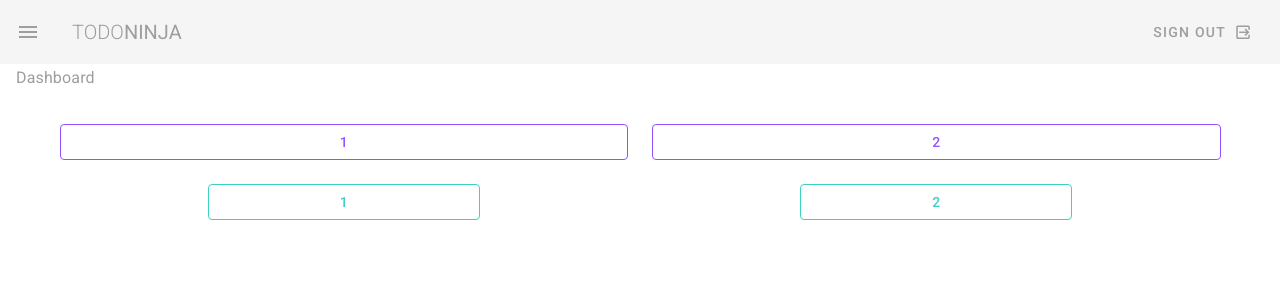
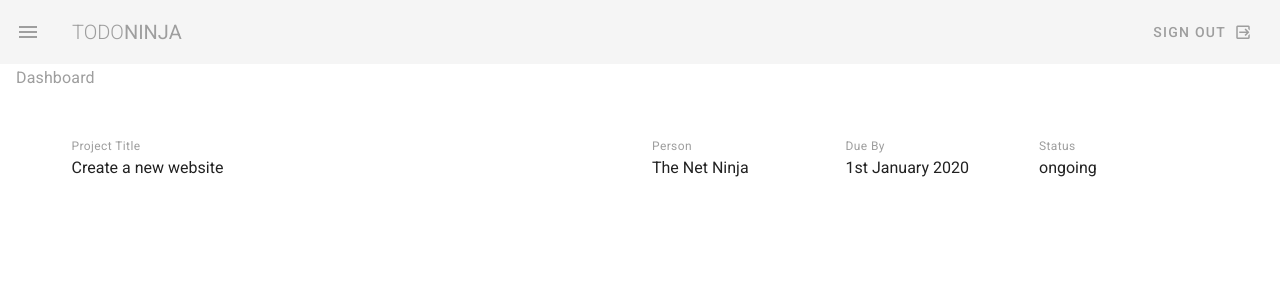
Before and after one commit to crhwebdev-courses/todo-ninja, a Vue app: page / in a window 1280 px wide. Shown: the top 300 px of the page. Built offline with nearby package versions, Linux system fonts and the light colour scheme.

Commit message:
Create grid layout for project listing on Dashboard

```diff
--- a/src/views/Dashboard.vue
+++ b/src/views/Dashboard.vue
@@ -3,23 +3,29 @@
     <h1 class="subtitle-1 grey--text">Dashboard</h1>
 
     <v-container class="my-5">
-      <v-row>
-        <v-col cols="12" lg="6" md="6">
-          <v-btn outlined block color="primary">1</v-btn>
-        </v-col>
-        <v-col cols="12" lg="6" md="6">
-          <v-btn outlined block color="primary">2</v-btn>
-        </v-col>
-      </v-row>
+      <v-card flat class="pa-3">
+        <v-row>
+          <v-col cols="12" md="6">
+            <div class="caption grey--text">Project Title</div>
+            <div>Create a new website</div>
+          </v-col>
 
-      <v-row class="justify-space-around">
-        <v-col cols="4" md="3">
-          <v-btn outlined block color="success">1</v-btn>
-        </v-col>
-        <v-col cols="4" md="3">
-          <v-btn outlined block color="success">2</v-btn>
-        </v-col>
-      </v-row>
+          <v-col cols="6" sm="4" md="2">
+            <div class="caption grey--text">Person</div>
+            <div>The Net Ninja</div>
+          </v-col>
+
+          <v-col cols="6" sm="4" md="2">
+            <div class="caption grey--text">Due By</div>
+            <div>1st January 2020</div>
+          </v-col>
+
+          <v-col cols="2" sm="4" md="2">
+            <div class="caption grey--text">Status</div>
+            <div>ongoing</div>
+          </v-col>
+        </v-row>
+      </v-card>
     </v-container>
   </div>
 </template>
```
